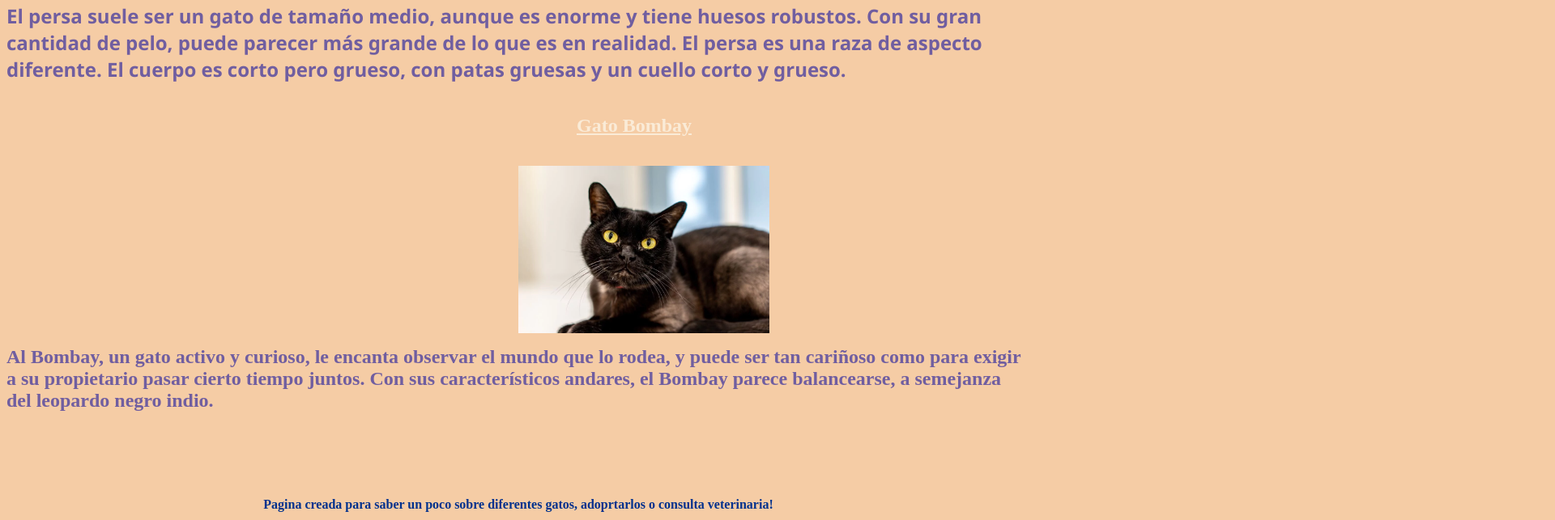
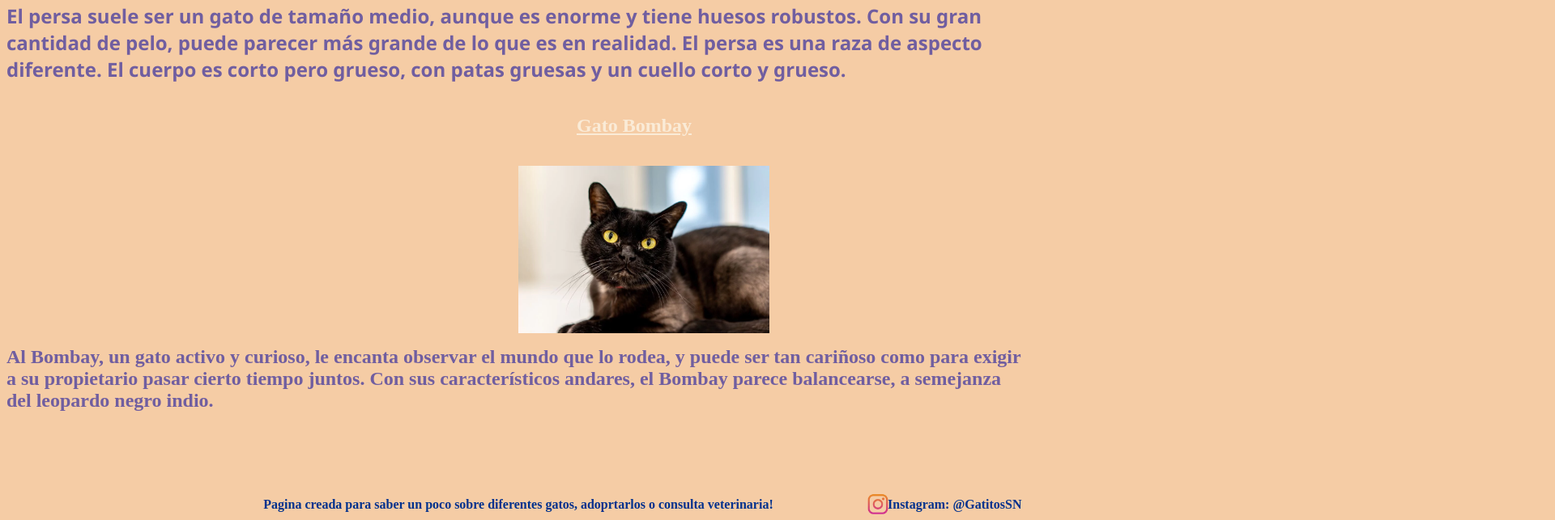
Before and after one commit to Feel-Coffee/Comis.B, a plain HTML site: page index.html in a window 1280 px wide. Shown: the part 1165-1808 px from the top of the page at 81% size, 1920 px wide, since content can reach past the window. Drawn offline with Linux system fonts and the light colour scheme.

Commit message:
New Changes

```diff
--- a/Styles/styles.css
+++ b/Styles/styles.css
@@ -124,5 +124,21 @@
     justify-content: center;
 }
 
+.Ins
+{
+    position: relative;
+    bottom: -136px;
+    left: 136vb;
+    color: rgb(0, 49, 141);
+}
+
+.I_Logo
+{
+    position: relative;
+    width: 40px;
+    height: 40px;
+    bottom: -90px;
+    left: 132vb;
+}
 
 }
--- a/index.html
+++ b/index.html
@@ -3,6 +3,7 @@
 <head>
     <meta charset="UTF-8">
     <link rel="stylesheet" href="/Styles/styles.css">
+    <link rel="icon" type="image/jpg" href="Images/Cat_Icon.jpg">
     <meta name="viewport" content="width=device-width, initial-scale=1.0">
     <title>Gatitos!</title>
 </head>
@@ -61,6 +62,8 @@
 
     <footer>
         <p class="Foot_Page">Pagina creada para saber un poco sobre diferentes gatos, adoprtarlos o consulta veterinaria!</p>
+        <p class="Ins">Instagram: @GatitosSN</p>
+        <img src="Images/Instagram.webp" alt="Ins_Logo" class="I_Logo">
     </footer>
 
 </body>
```
Also changed, not shown: Contactos.html (+1 -0 lines), Horarios_De_Atencion.html (+1 -0 lines), Images/Cat_Icon.jpg (added), Images/Instagram.webp (added).
